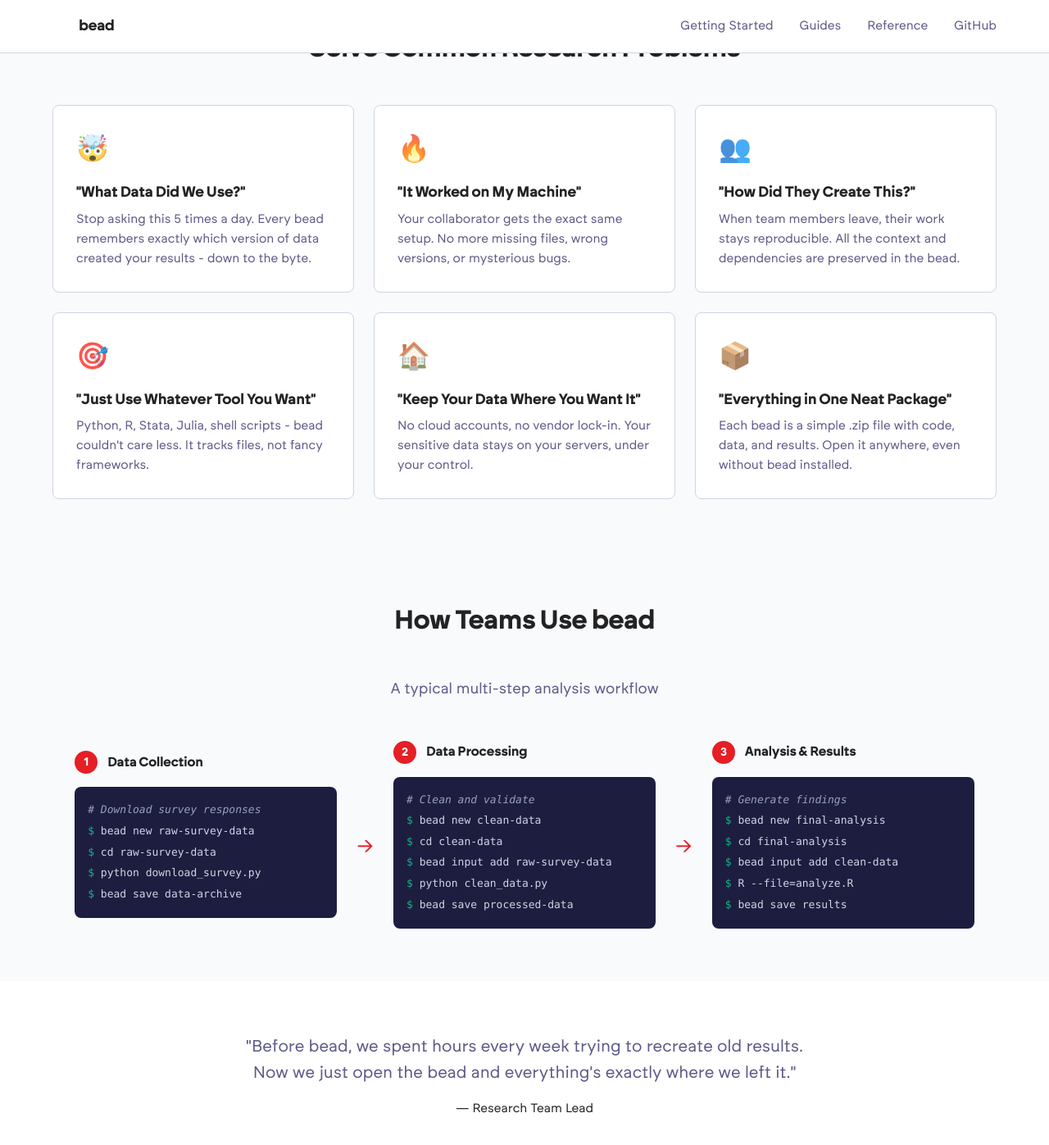
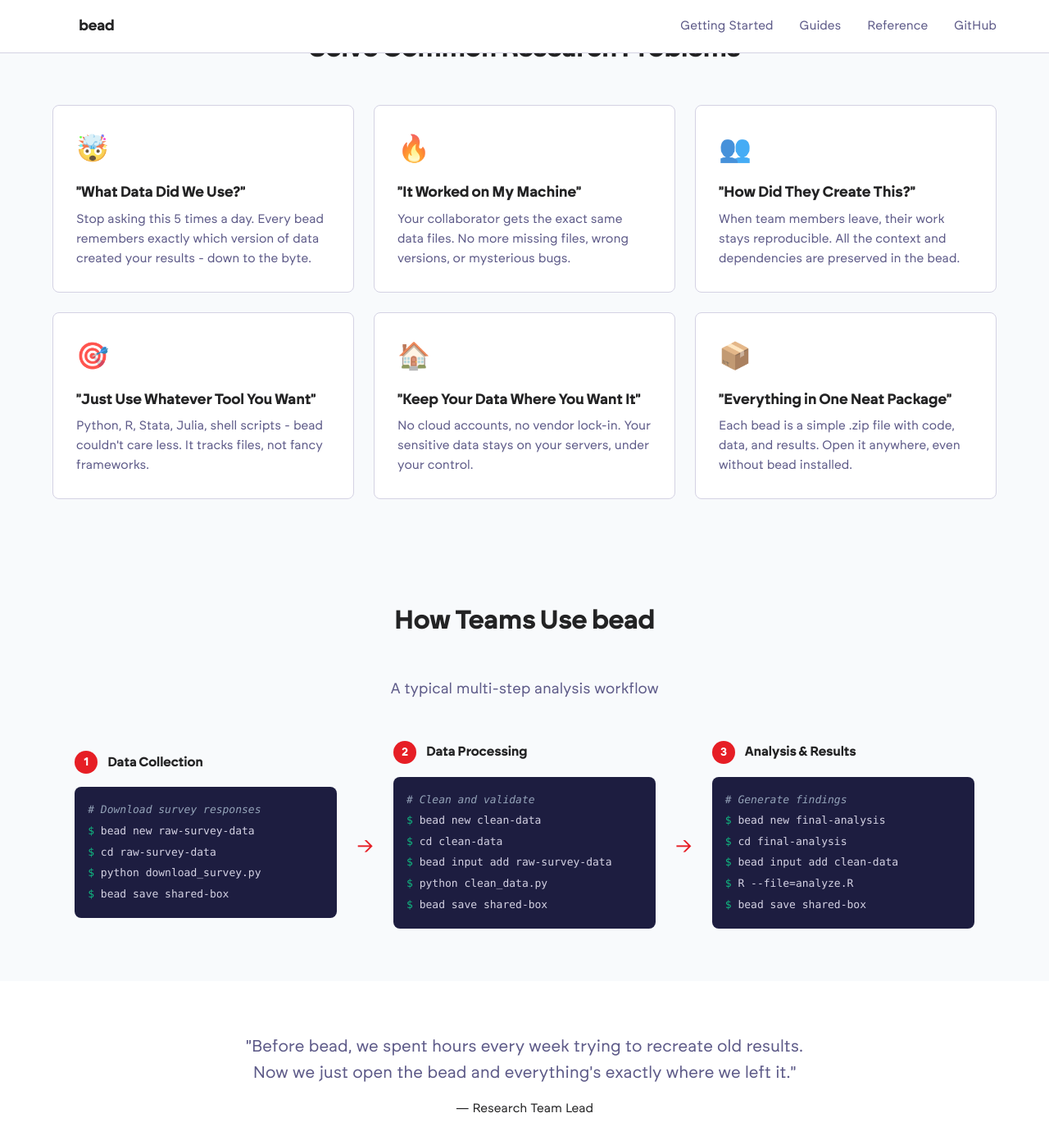
Before and after one commit to codedthinking/bead.zip, a Jekyll site: the page built from docs/index.html, in a window 1280 px wide and 1400 px high, scrolled down 1092 px. Shown: the top 1397 px of the window at 82% size. Built offline with Jekyll 4.4.1, drawn with Linux system fonts in a browser that asks for light colours.

Commit message:
Edit index.html

```diff
--- a/docs/index.html
+++ b/docs/index.html
@@ -54,7 +54,7 @@ layout: home
       <div class="feature-card">
         <div class="feature-icon">🔥</div>
         <h3>"It Worked on My Machine"</h3>
-        <p>Your collaborator gets the exact same setup. No more missing files, wrong versions, or mysterious bugs.</p>
+        <p>Your collaborator gets the exact same data files. No more missing files, wrong versions, or mysterious bugs.</p>
       </div>
 
       <div class="feature-card">
@@ -96,7 +96,7 @@ layout: home
 <span class="prompt">$</span> bead new raw-survey-data
 <span class="prompt">$</span> cd raw-survey-data
 <span class="prompt">$</span> python download_survey.py
-<span class="prompt">$</span> bead save data-archive</code></pre>
+<span class="prompt">$</span> bead save shared-box</code></pre>
       </div>
 
       <div class="workflow-arrow">→</div>
@@ -108,7 +108,7 @@ layout: home
 <span class="prompt">$</span> cd clean-data
 <span class="prompt">$</span> bead input add raw-survey-data
 <span class="prompt">$</span> python clean_data.py
-<span class="prompt">$</span> bead save processed-data</code></pre>
+<span class="prompt">$</span> bead save shared-box</code></pre>
       </div>
 
       <div class="workflow-arrow">→</div>
@@ -120,7 +120,7 @@ layout: home
 <span class="prompt">$</span> cd final-analysis
 <span class="prompt">$</span> bead input add clean-data
 <span class="prompt">$</span> R --file=analyze.R
-<span class="prompt">$</span> bead save results</code></pre>
+<span class="prompt">$</span> bead save shared-box</code></pre>
       </div>
     </div>
   </div>
```
